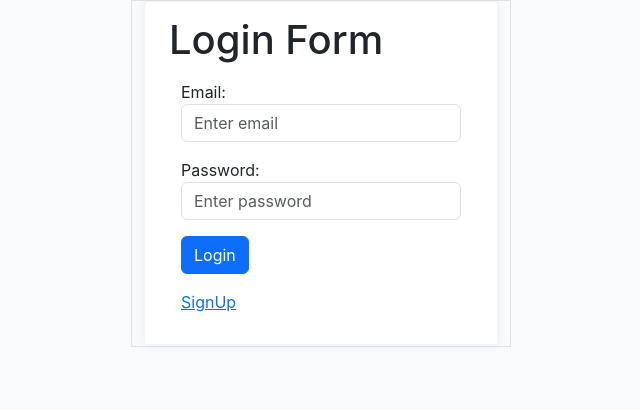
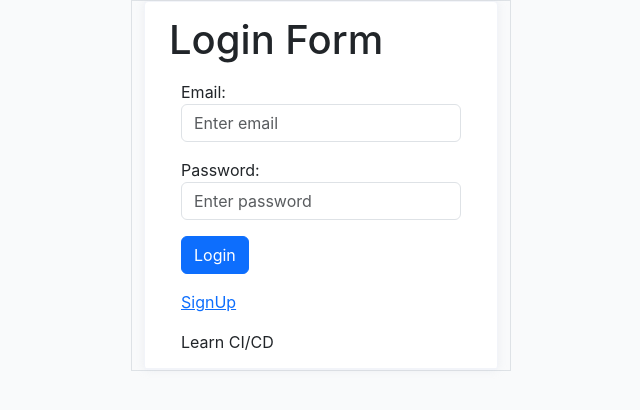
Before and after one commit to pramodyadav269/blog_app, a React (Create React App) app: page / in a window 1280 px wide. Shown: the top 410 px of the page, without its empty margins (319-959 px from the left). Built offline with nearby package versions, Linux system fonts and the light colour scheme.

Commit message:
Upate Login

```diff
--- a/src/FunctionComponent/Login.js
+++ b/src/FunctionComponent/Login.js
@@ -107,6 +107,7 @@ function Login() {
                                     SignUp
                                     </Link>* */}
                                     </div>
+                                    Learn CI/CD
                                 </div>
                             </div>
                         </div>
```
